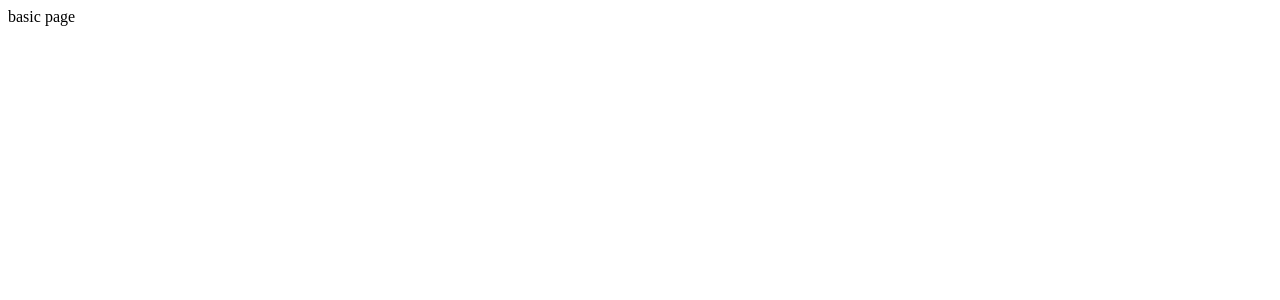
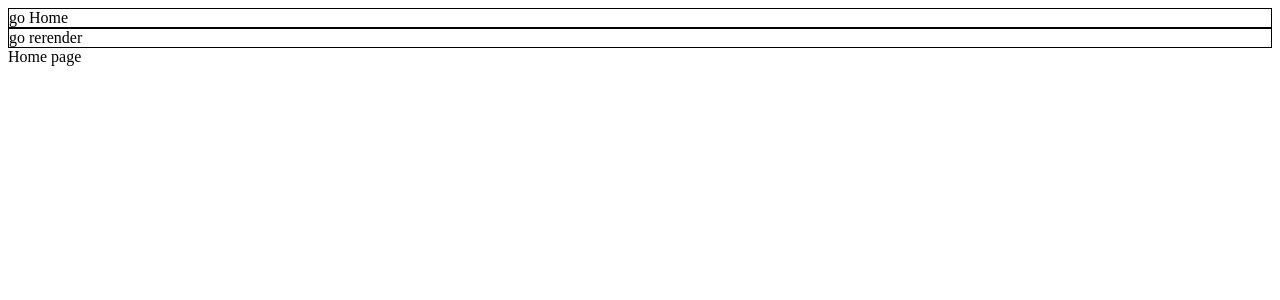
Before and after one commit to nohsangwoo/react-for-seminar-presentation, a React (Create React App) app: page / in a window 1280 px wide. Shown: the top 300 px of the page. Built offline with nearby package versions, Linux system fonts and the light colour scheme.

Commit message:
router setting

```diff
--- a/src/App.tsx
+++ b/src/App.tsx
@@ -1,11 +1,11 @@
-import React from 'react';
+import Router from './router'
 
 function App() {
   return (
     <div className="App">
-      basic page
+      <Router />
     </div>
-  );
+  )
 }
 
-export default App;
+export default App
--- /dev/null
+++ b/src/components/nav/index.tsx
@@ -0,0 +1,23 @@
+import { useNavigate } from 'react-router-dom'
+
+function Nav() {
+  const navigate = useNavigate()
+  return (
+    <div>
+      <div
+        style={{ cursor: 'pointer', border: '1px solid black' }}
+        onClick={() => navigate('/')}
+      >
+        go Home
+      </div>
+      <div
+        style={{ cursor: 'pointer', border: '1px solid black' }}
+        onClick={() => navigate('/rerender')}
+      >
+        go rerender
+      </div>
+    </div>
+  )
+}
+
+export default Nav
--- /dev/null
+++ b/src/page/home/index.tsx
@@ -0,0 +1,7 @@
+
+function Home() {
+  return (
+    <div>Home page</div>
+  )
+}
+export default Home
--- /dev/null
+++ b/src/page/rerender/index.tsx
@@ -0,0 +1,5 @@
+function Rerender() {
+  return <div>Rerender</div>
+}
+
+export default Rerender
--- /dev/null
+++ b/src/router/index.tsx
@@ -0,0 +1,18 @@
+import { BrowserRouter, Routes, Route } from 'react-router-dom'
+import Nav from '../components/nav'
+import Home from '../page/home'
+import Rerender from '../page/rerender'
+
+function Router() {
+  return (
+    <BrowserRouter>
+      <Nav />
+      <Routes>
+        <Route path="/" element={<Home />} />
+        <Route path="/rerender" element={<Rerender />} />
+      </Routes>
+    </BrowserRouter>
+  )
+}
+
+export default Router
```
